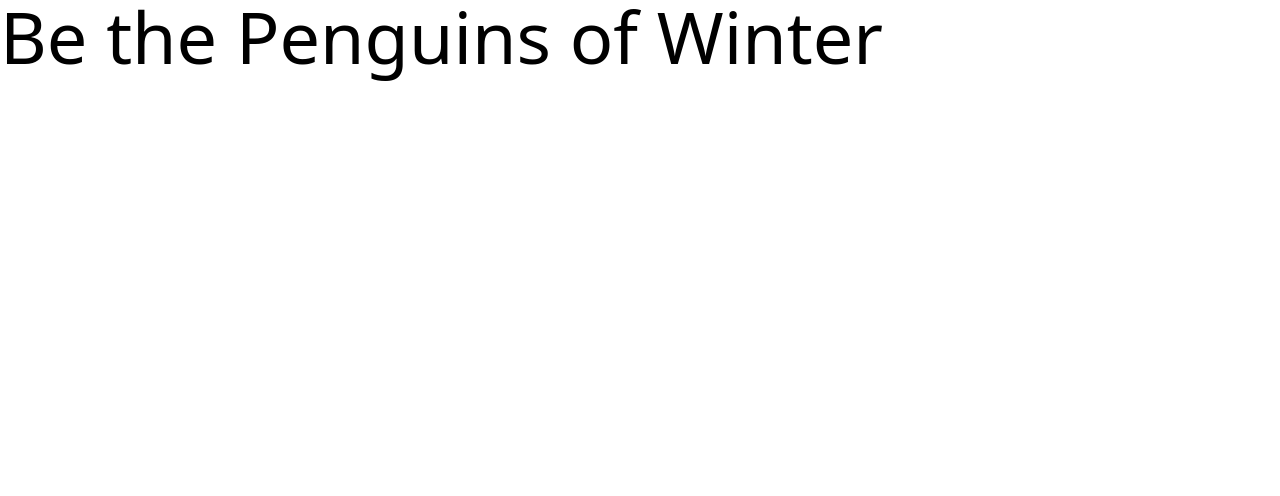
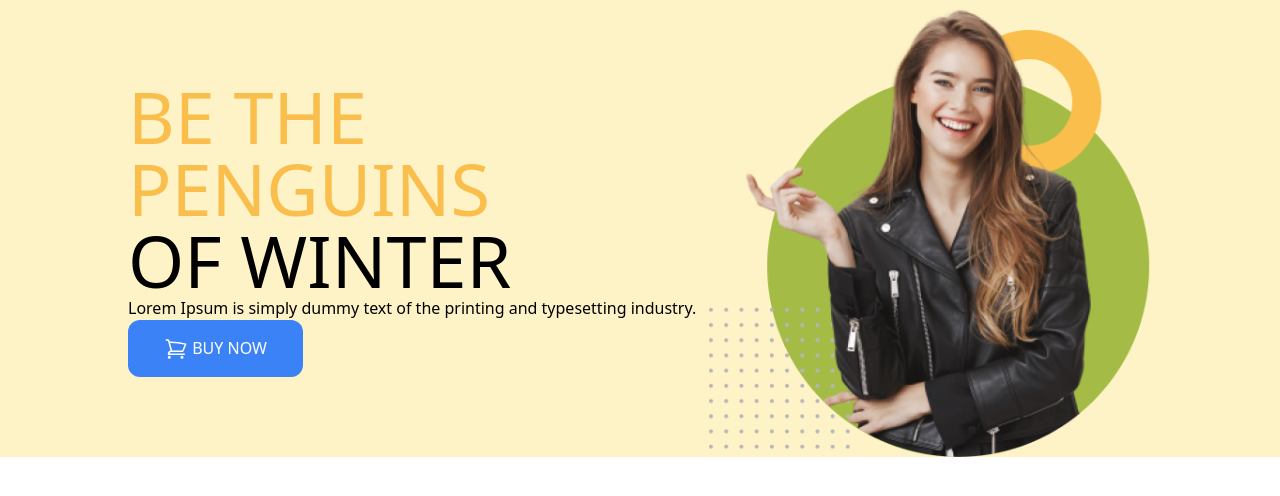
Before and after one commit to abdulalnakib/penguin-fashion-website, a plain HTML site: page index.html in a window 1280 px wide. Drawn offline with nearby package versions, Linux system fonts and the light colour scheme.

Commit message:
started the header section

```diff
--- a/index.html
+++ b/index.html
@@ -10,14 +10,30 @@
 </head>
 
 <body>
-    <header>
-        <div>
+    <header class="bg-amber-100 px-32">
+        <!-- Nav section -->
+        <nav>
+
+        </nav>
+        <!-- Banner section -->
+        <div class="flex justify-between items-center">
             <div>
-                <h2 class="text-7xl">Be the Penguins
-                    of Winter</h2>
+                <h2 class="text-7xl uppercase"><span class="text-[#FABE4C]">Be the Penguins</span>
+                    <br>
+                    of Winter
+                </h2>
+                <p>Lorem Ipsum is simply dummy text of the printing
+                    and typesetting industry.</p>
+                <button class="py-4 px-9 bg-blue-500 rounded-xl uppercase text-white font-medium"><svg
+                        xmlns="http://www.w3.org/2000/svg" fill="none" viewBox="0 0 24 24" stroke-width="1.5"
+                        stroke="currentColor" class="w-6 h-6 inline">
+                        <path stroke-linecap="round" stroke-linejoin="round"
+                            d="M2.25 3h1.386c.51 0 .955.343 1.087.835l.383 1.437M7.5 14.25a3 3 0 0 0-3 3h15.75m-12.75-3h11.218c1.121-2.3 2.1-4.684 2.924-7.138a60.114 60.114 0 0 0-16.536-1.84M7.5 14.25 5.106 5.272M6 20.25a.75.75 0 1 1-1.5 0 .75.75 0 0 1 1.5 0Zm12.75 0a.75.75 0 1 1-1.5 0 .75.75 0 0 1 1.5 0Z" />
+                    </svg>
+                    Buy Now</button>
             </div>
             <div>
-
+                <img src="./images/model.png" alt="">
             </div>
 
         </div>
```
